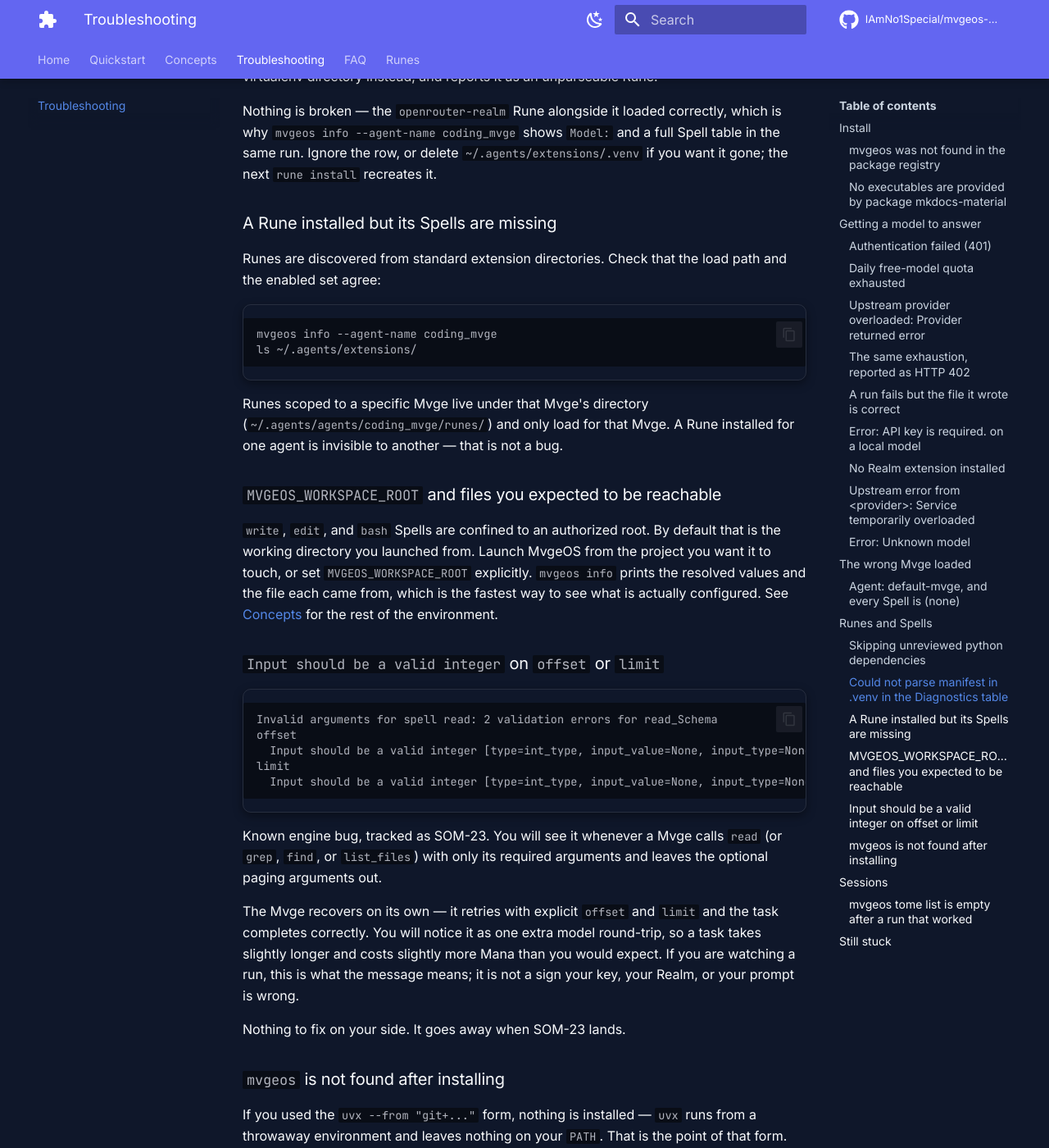
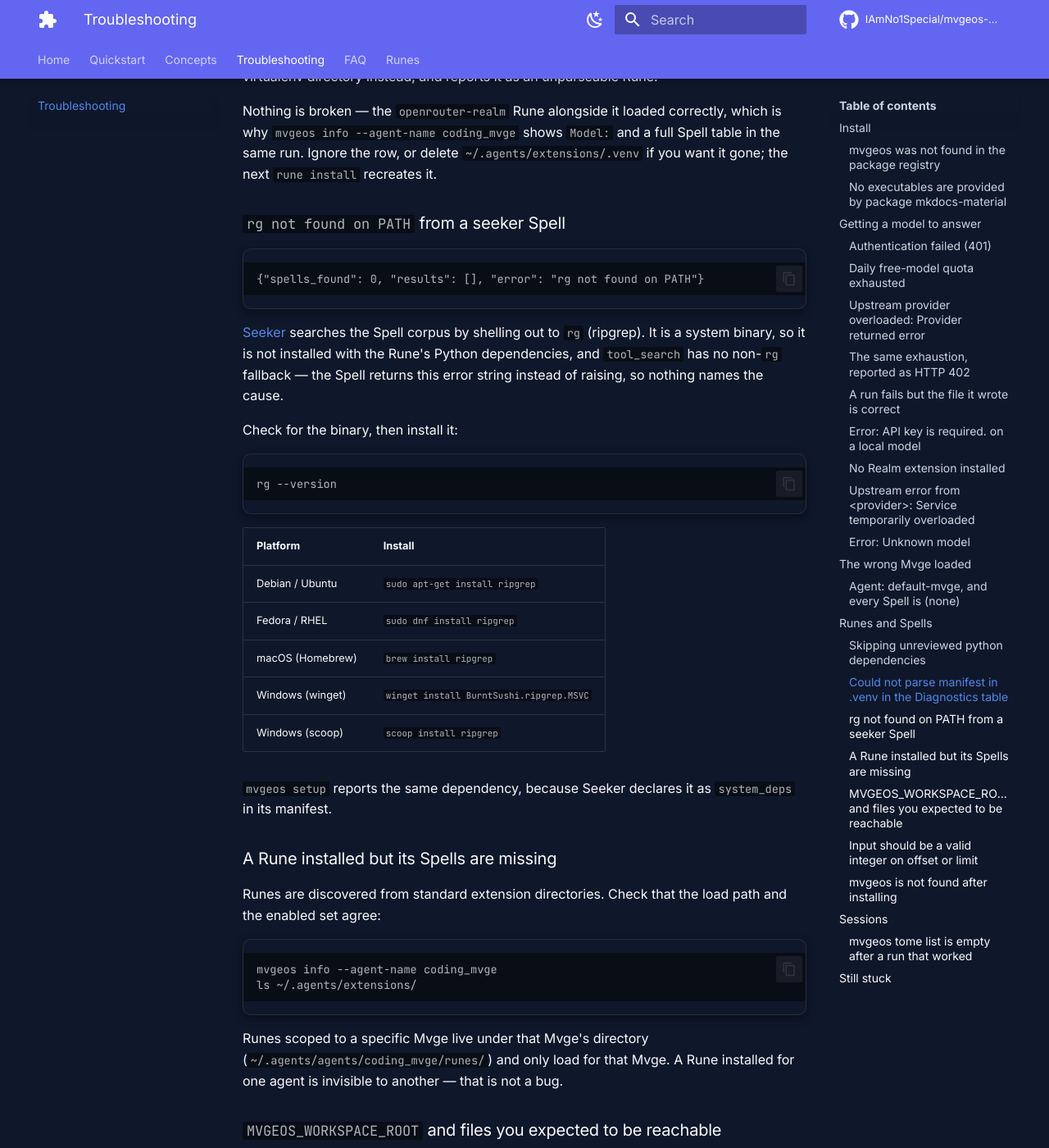
Before and after one commit to IAmNo1Special/mvgeos-marketplace, an MkDocs documentation site: the page built from docs/troubleshooting.md, in a window 1280 px wide and 1400 px high, scrolled down 8409 px. Shown: the whole window at 82% size. Built offline with MkDocs 1.6.1 and Material for MkDocs 9.7.7, drawn with Linux system fonts in a browser that asks for light colours; comment, search, counter and statistics services are not loaded.

Commit message:
docs(seeker): say what ripgrep is, where to get it, and what breaks without it
The Rune README listed `tool_search` as "Fast ripgrep discovery" and
stopped there. A Summoner who installs seeker without ripgrep gets
"rg not found on PATH" back from the Spell -- returned, not raised, so
nothing names the cause -- with no install line anywhere to find.

Give the Rune README a prerequisites section with the install command per
platform, say plainly that `tool_search` has no fallback while
`skill_search` does (so the requirement is scoped honestly), and point at
`rg --version` and `mvgeos setup` as the checks. Same prerequisite on the
docs page the marketplace actually serves, plus a troubleshooting entry
keyed on the literal error string a Summoner would search for.

Co-Authored-By: Paperclip <noreply@paperclip.ing>

````diff
--- a/docs/troubleshooting.md
+++ b/docs/troubleshooting.md
@@ -377,6 +377,34 @@
 Spell table in the same run. Ignore the row, or delete `~/.agents/extensions/.venv`
 if you want it gone; the next `rune install` recreates it.
 
+### `rg not found on PATH` from a seeker Spell
+
+```text
+{"spells_found": 0, "results": [], "error": "rg not found on PATH"}
+```
+
+[Seeker](runes/seeker.md) searches the Spell corpus by shelling out to `rg`
+(ripgrep). It is a system binary, so it is not installed with the Rune's Python
+dependencies, and `tool_search` has no non-`rg` fallback — the Spell returns
+this error string instead of raising, so nothing names the cause.
+
+Check for the binary, then install it:
+
+```bash
+rg --version
+```
+
+| Platform | Install |
+|---|---|
+| Debian / Ubuntu | `sudo apt-get install ripgrep` |
+| Fedora / RHEL | `sudo dnf install ripgrep` |
+| macOS (Homebrew) | `brew install ripgrep` |
+| Windows (winget) | `winget install BurntSushi.ripgrep.MSVC` |
+| Windows (scoop) | `scoop install ripgrep` |
+
+`mvgeos setup` reports the same dependency, because Seeker declares it as
+`system_deps` in its manifest.
+
 ### A Rune installed but its Spells are missing
 
 Runes are discovered from standard extension directories. Check that the load
````
Also changed, not shown: docs/runes/seeker.md (+17 -1 lines), runes/seeker/README.md (+23 -0 lines).
